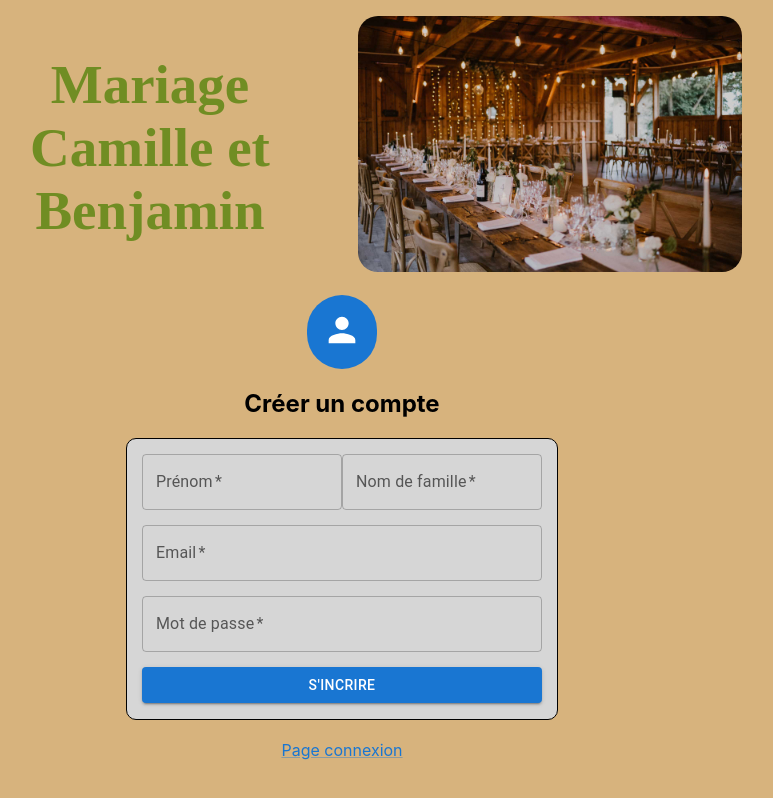
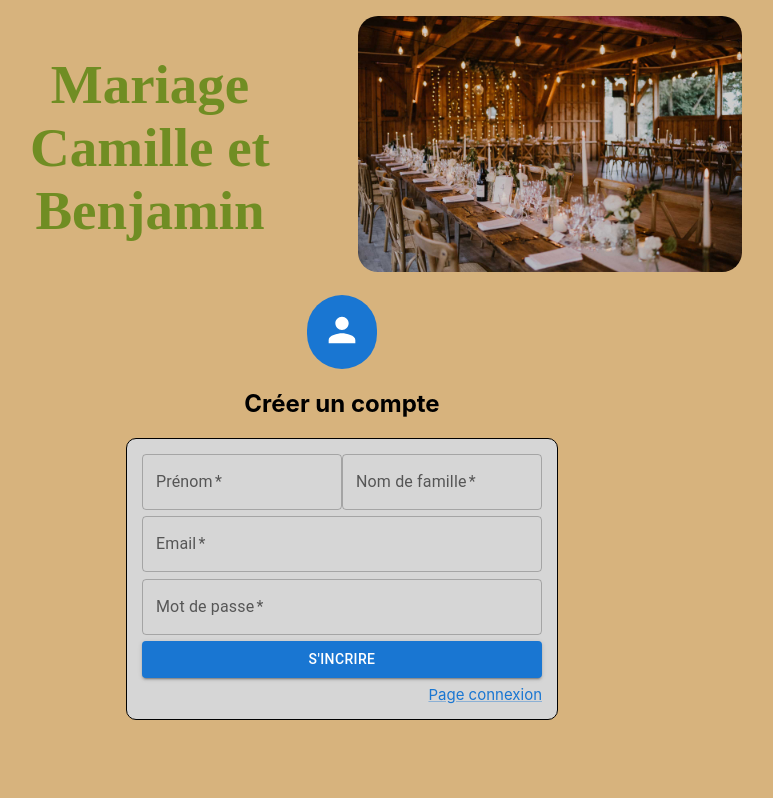
Before and after one commit to BenGex31/weddingguests, a React (Create React App) app: page /signup in a window 1280 px wide. Shown: the whole page, without its empty margins (298-1071 px from the left). Built offline with nearby package versions, Linux system fonts and the light colour scheme; a web font is replaced by a local one.

Commit message:
Update SignUp.jsx

```diff
--- a/src/pages/SignUp.jsx
+++ b/src/pages/SignUp.jsx
@@ -31,8 +31,10 @@ const SignUp = () => {
         <Input id='email' label='Email' variant='outlined' />
         <Input id='password' label='Mot de passe' variant='outlined' />
         <Button text="S'incrire" variant='contained' color='primary' />
+        <Link style={{ textAlign: "right", fontSize: 15 }} href='/'>
+          Page connexion
+        </Link>
       </div>
-      <Link href='/'>Page connexion</Link>
     </div>
   );
 };
```
